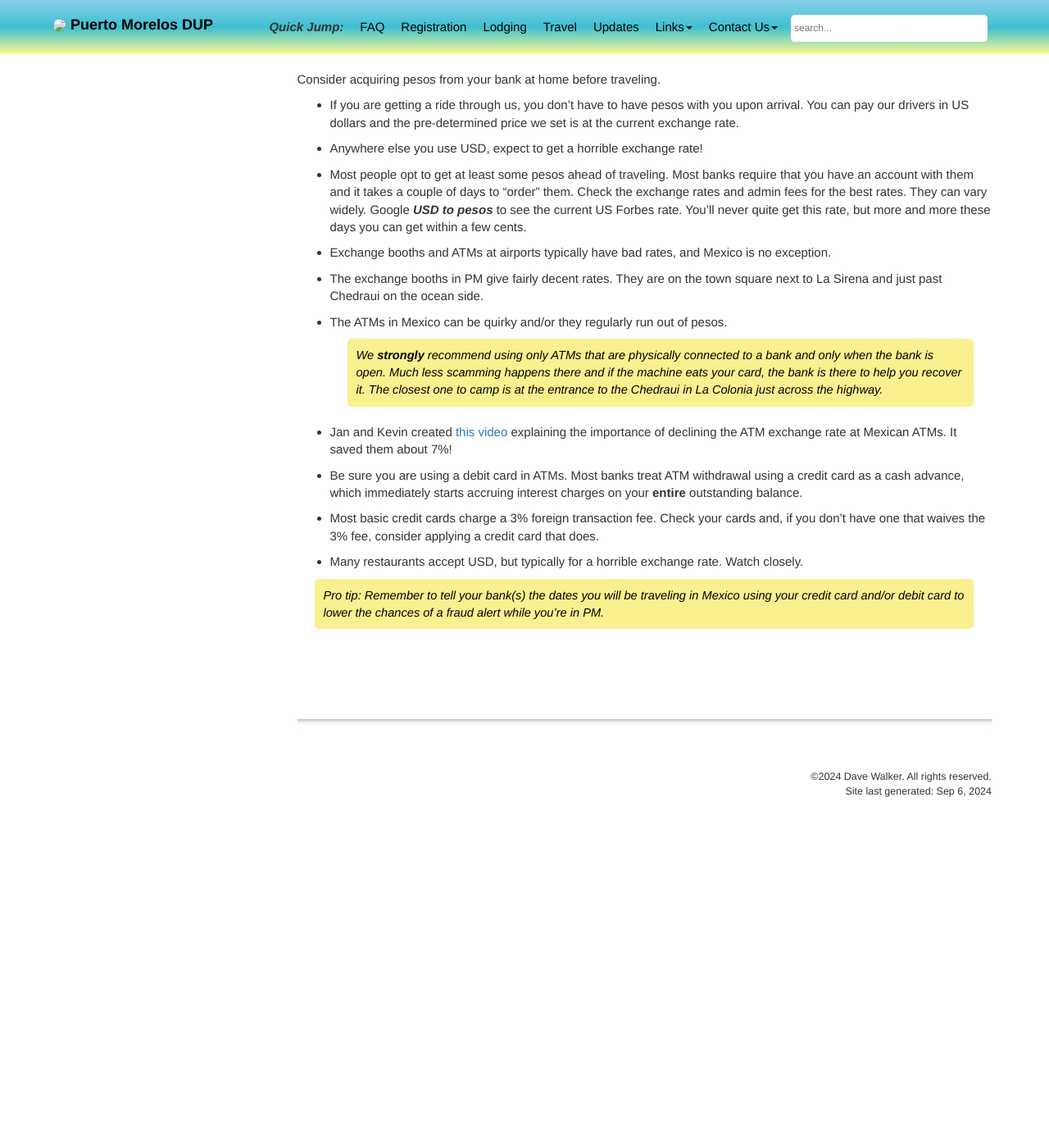
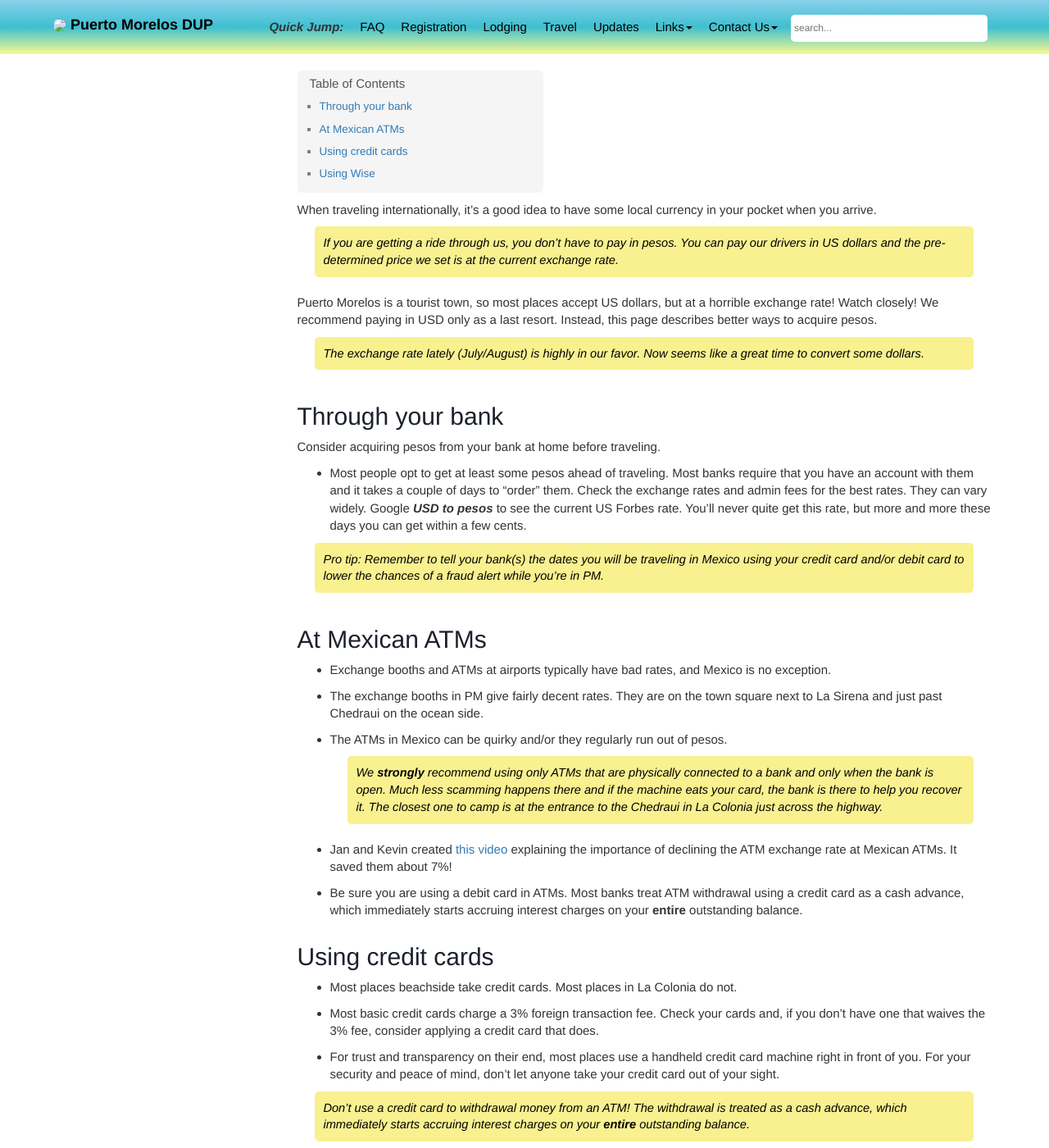
Before and after one commit to davewalker60/pmdup, a Jekyll site: the page built from pages/content/acquiring-pesos-content.md, in a window 1280 px wide and 1400 px high. Shown: the whole window at 82% size. Built offline with Jekyll 4.4.1, drawn with Linux system fonts in a browser that asks for light colours; our own code applies the rules of GitHub Pages for plain Markdown files; comment, search, counter and statistics services are not loaded; some of the changed text lies outside the part shown.

Commit message:
pesos and WA links

```diff
--- a/_data/topnav.yml
+++ b/_data/topnav.yml
@@ -26,8 +26,8 @@
           external_url: https://docs.google.com/forms/d/e/1FAIpQLSex7cyDs_Xf33rAxqU2S749xG_MB4lMQk3fPvF_p0JkkoKyTg/viewform
         - title: Las Arenas Booking Form
           external_url: https://docs.google.com/forms/d/e/1FAIpQLSct3SrTHl76pMYcZ5z9-eWdLCjCXzf4igqfVk689qA42YuyWA/viewform
-        - title: PM '25 WhatsApp Community
-          external_url: https://chat.whatsapp.com/D7giUR3o5E1AKkqwy17Qga
+        - title: WhatsApp Community for Camp
+          external_url: https://chat.whatsapp.com/EMbSgSrfAhiFqgHSPwd7mH
     - title: Contact Us
       folderitems:
         - title: Ask a question
--- a/pages/content/acquiring-pesos-content.md
+++ b/pages/content/acquiring-pesos-content.md
@@ -1,10 +1,20 @@
+When traveling internationally, it's a good idea to have some local currency in your pocket when you arrive.
+
+> If you are getting a ride through us, you don't have to pay in pesos. You can pay our drivers in US dollars and the pre-determined price we set is at the current exchange rate.
+
+Puerto Morelos is a tourist town, so most places accept US dollars, but at a horrible exchange rate! Watch closely! We recommend paying in USD only as a last resort. Instead, this page describes better ways to acquire pesos.
+
+> The exchange rate lately (July/August) is highly in our favor. Now seems like a great time to convert some dollars.
+
+# Through your bank
+
 Consider acquiring pesos from your bank at home before traveling.
 
-- If you are getting a ride through us, you don't have to have pesos with you upon arrival. You can pay our drivers in US dollars and the pre-determined price we set is at the current exchange rate.
+- Most people opt to get at least some pesos ahead of traveling. Most banks require that you have an account with them and it takes a couple of days to “order” them. Check the exchange rates and admin fees for the best rates. They can vary widely. Google _**USD to pesos**_ to see the current US Forbes rate. You'll never quite get this rate, but more and more these days you can get within a few cents.
 
-- Anywhere else you use USD, expect to get a horrible exchange rate!
+> Pro tip: Remember to tell your bank(s) the dates you will be traveling in Mexico using your credit card and/or debit card to lower the chances of a fraud alert while you’re in PM.
 
-- Most people opt to get at least some pesos ahead of traveling. Most banks require that you have an account with them and it takes a couple of days to “order” them. Check the exchange rates and admin fees for the best rates. They can vary widely. Google _**USD to pesos**_ to see the current US Forbes rate. You'll never quite get this rate, but more and more these days you can get within a few cents.
+# At Mexican ATMs
 
 - Exchange booths and ATMs at airports typically have bad rates, and Mexico is no exception.
 
@@ -14,12 +24,20 @@
 
   > We **strongly** recommend using only ATMs that are physically connected to a bank and only when the bank is open. Much less scamming happens there and if the machine eats your card, the bank is there to help you recover it. The closest one to camp is at the entrance to the Chedraui in La Colonia just across the highway.
 
-- Jan and Kevin created [this video](https://drive.google.com/file/d/1Sv9yaOiukrbtHwA6jmgeaU8XfWdDO2d3/view?usp=drive_link) explaining the importance of declining the ATM exchange rate at Mexican ATMs. It saved them about 7%!
+- Jan and Kevin created [this video](https://drive.google.com/file/d/1Sv9yaOiukrbtHwA6jmgeaU8XfWdDO2d3/view?usp=drive_link){:target="_blank"} explaining the importance of declining the ATM exchange rate at Mexican ATMs. It saved them about 7%!
 
 - Be sure you are using a debit card in ATMs. Most banks treat ATM withdrawal using a credit card as a cash advance, which immediately starts accruing interest charges on your **entire** outstanding balance.
 
+# Using credit cards
+
+- Most places beachside take credit cards. Most places in La Colonia do not.
+
 - Most basic credit cards charge a 3% foreign transaction fee. Check your cards and, if you don't have one that waives the 3% fee, consider applying a credit card that does.
 
-- Many restaurants accept USD, but typically for a horrible exchange rate. Watch closely.
+- For trust and transparency on their end, most places use a handheld credit card machine right in front of you. For your security and peace of mind, don't let anyone take your credit card out of your sight.
 
-> Pro tip: Remember to tell your bank(s) the dates you will be traveling in Mexico using your credit card and/or debit card to lower the chances of a fraud alert while you’re in PM.
+> Don't use a credit card to withdrawal money from an ATM! The withdrawal is treated as a cash advance, which immediately starts accruing interest charges on your **entire** outstanding balance.
+
+# Using Wise
+
+[Wise](https://wise.com){:target="_blank"} is similar to PayPal and Venmo, but with a focus on international money transfers (to yourself as well as to others). More of us are using a Wise account these days because you can convert dollars to pesos whenever you feel the exchange rate is best. Their fees are very reasonable.
```
Also changed, not shown: pages/content/whatsapp-content.md (+8 -7 lines), pages/external-links.md (+1 -1 lines).
